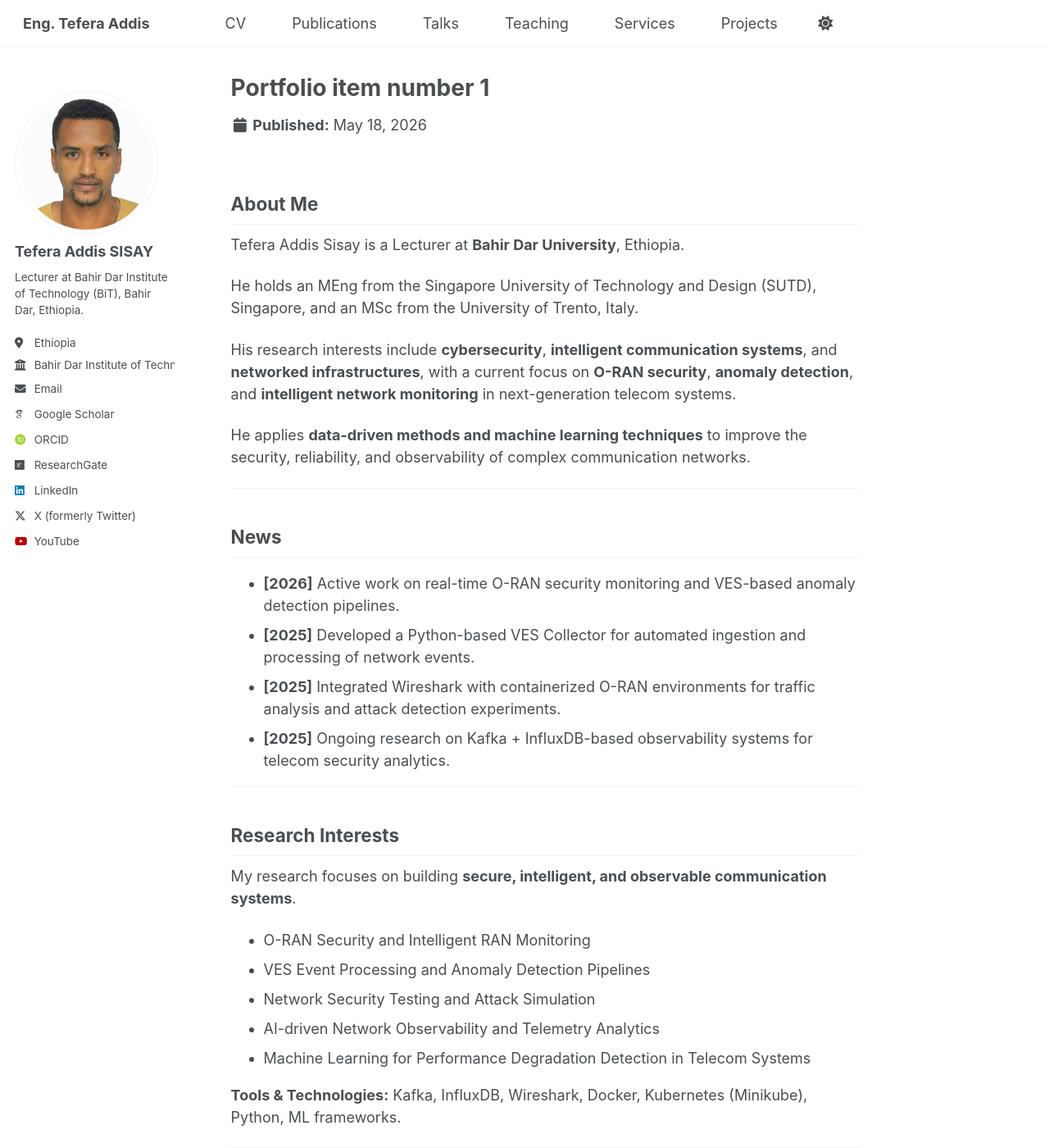
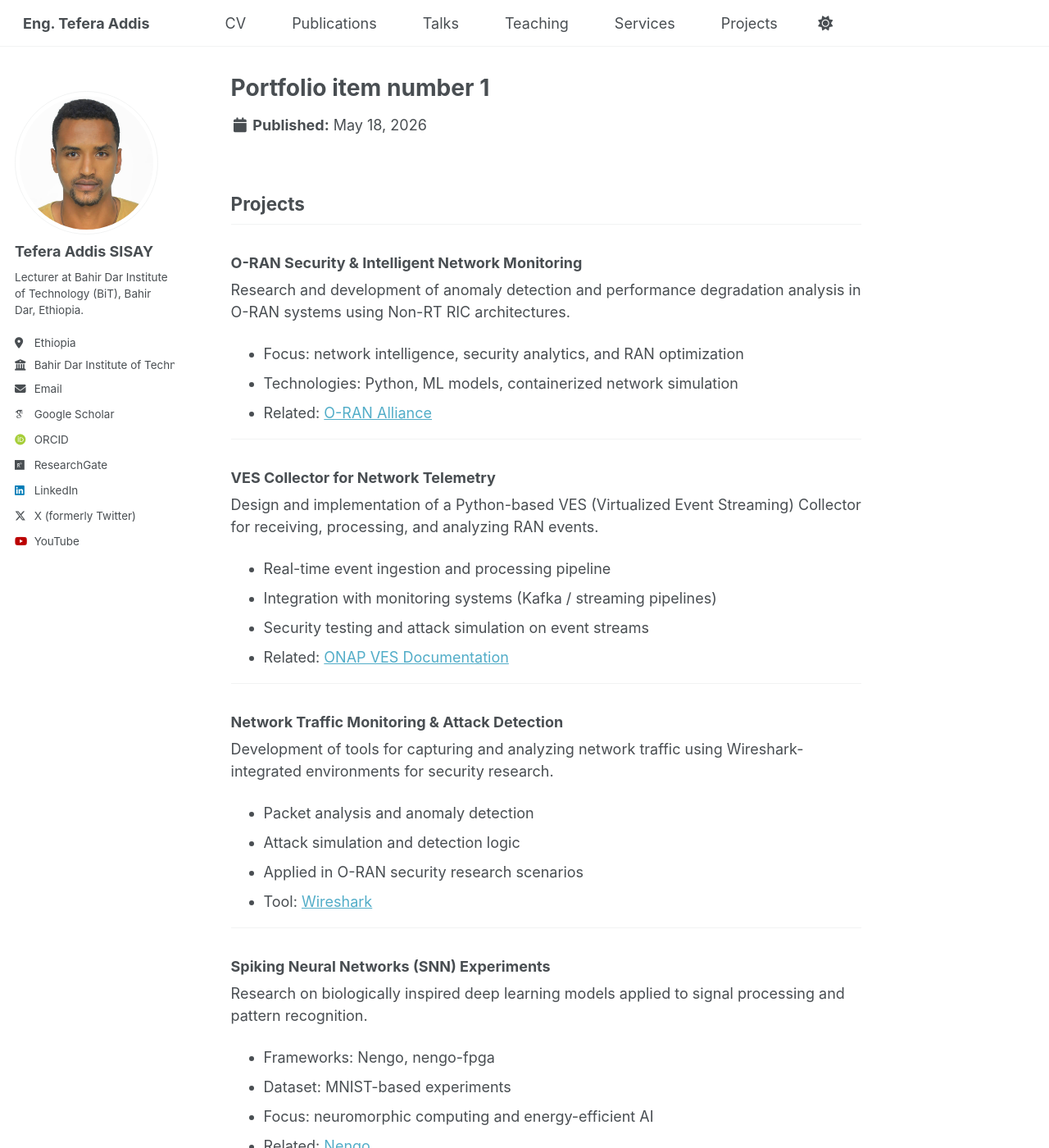
Before and after one commit to tefera-addis-sisay/tefera-addis-sisay.github.io, a Jekyll site: the page built from _portfolio/portfolio-1.md, in a window 1280 px wide and 1400 px high. Shown: the whole window at 82% size. Built offline with Jekyll 4.4.1, drawn with Linux system fonts in a browser that asks for light colours; some web fonts are replaced; a script bundle is joined from its source files by our own code; library files that are not in the unit come from our copies; some of the changed text lies outside the part shown.

Commit message:
Revise portfolio item to emphasize projects and research
Updated portfolio item to reflect new focus on projects and restructured content.

```diff
--- a/_portfolio/portfolio-1.md
+++ b/_portfolio/portfolio-1.md
@@ -1,69 +1,55 @@
 ---
 title: "Portfolio item number 1"
 excerpt: "Short description of portfolio item number 1<br/><img src='/images/500x300.png'>"
-collection: portfolio
+collection: projects
 ---
-## About Me
+## Projects
 
-Tefera Addis Sisay is a Lecturer at **Bahir Dar University**, Ethiopia.
+### O-RAN Security & Intelligent Network Monitoring
+Research and development of anomaly detection and performance degradation analysis in O-RAN systems using Non-RT RIC architectures.
 
-He holds an MEng from the Singapore University of Technology and Design (SUTD), Singapore, and an MSc from the University of Trento, Italy.
-
-His research interests include **cybersecurity**, **intelligent communication systems**, and **networked infrastructures**, with a current focus on **O-RAN security**, **anomaly detection**, and **intelligent network monitoring** in next-generation telecom systems.
-
-He applies **data-driven methods and machine learning techniques** to improve the security, reliability, and observability of complex communication networks.
+- Focus: network intelligence, security analytics, and RAN optimization
+- Technologies: Python, ML models, containerized network simulation
+- Related: [O-RAN Alliance](https://www.o-ran.org/)
 
 ---
 
-## News
+### VES Collector for Network Telemetry
+Design and implementation of a Python-based VES (Virtualized Event Streaming) Collector for receiving, processing, and analyzing RAN events.
 
-- **[2026]** Active work on real-time O-RAN security monitoring and VES-based anomaly detection pipelines.
-- **[2025]** Developed a Python-based VES Collector for automated ingestion and processing of network events.
-- **[2025]** Integrated Wireshark with containerized O-RAN environments for traffic analysis and attack detection experiments.
-- **[2025]** Ongoing research on Kafka + InfluxDB-based observability systems for telecom security analytics.
+- Real-time event ingestion and processing pipeline
+- Integration with monitoring systems (Kafka / streaming pipelines)
+- Security testing and attack simulation on event streams
+- Related: [ONAP VES Documentation](https://docs.onap.org/)
 
 ---
 
-## Research Interests
+### Network Traffic Monitoring & Attack Detection
+Development of tools for capturing and analyzing network traffic using Wireshark-integrated environments for security research.
 
-My research focuses on building **secure, intelligent, and observable communication systems**.
-
-- O-RAN Security and Intelligent RAN Monitoring
-- VES Event Processing and Anomaly Detection Pipelines
-- Network Security Testing and Attack Simulation
-- AI-driven Network Observability and Telemetry Analytics
-- Machine Learning for Performance Degradation Detection in Telecom Systems
-
-**Tools & Technologies:** Kafka, InfluxDB, Wireshark, Docker, Kubernetes (Minikube), Python, ML frameworks.
+- Packet analysis and anomaly detection
+- Attack simulation and detection logic
+- Applied in O-RAN security research scenarios
+- Tool: [Wireshark](https://www.wireshark.org/)
 
 ---
 
-## Research Vision
+### Spiking Neural Networks (SNN) Experiments
+Research on biologically inspired deep learning models applied to signal processing and pattern recognition.
 
-The overarching goal is to design **intelligent and automated methods** for validating and securing modern communication systems.
-
-Key directions include:
-
-- Real-time anomaly and attack detection in telecom networks
-- Scalable event-driven monitoring pipelines
-- Machine learning for network security and performance analysis
-- Improving robustness of O-RAN and cloud-native RAN systems
+- Frameworks: Nengo, nengo-fpga
+- Dataset: MNIST-based experiments
+- Focus: neuromorphic computing and energy-efficient AI
+- Related: [Nengo](https://www.nengo.ai/)
 
 ---
 
-## Students & Collaboration
+### SimpleDB Transaction & Lock Manager Implementation
+Implementation of core database internals including transaction handling, buffer management, and locking systems.
 
-I welcome students and collaborators at all levels:
-
-- Undergraduate research students
-- MSc and MEng students
-- PhD candidates (future direction)
-- Visiting students and research interns
-
-Research topics include **O-RAN security**, **VES analytics**, **network observability**, and **AI for telecom systems**.
-
-I am open to collaboration with researchers in **software-defined networking**, **cybersecurity**, and **distributed systems**.
+- Shared/exclusive locks
+- Deadlock detection using wait-for graphs
+- Educational DBMS system design
+- Related: [SimpleDB (MIT)](https://mitpdos.github.io/)
 
 ---
-
----
```
